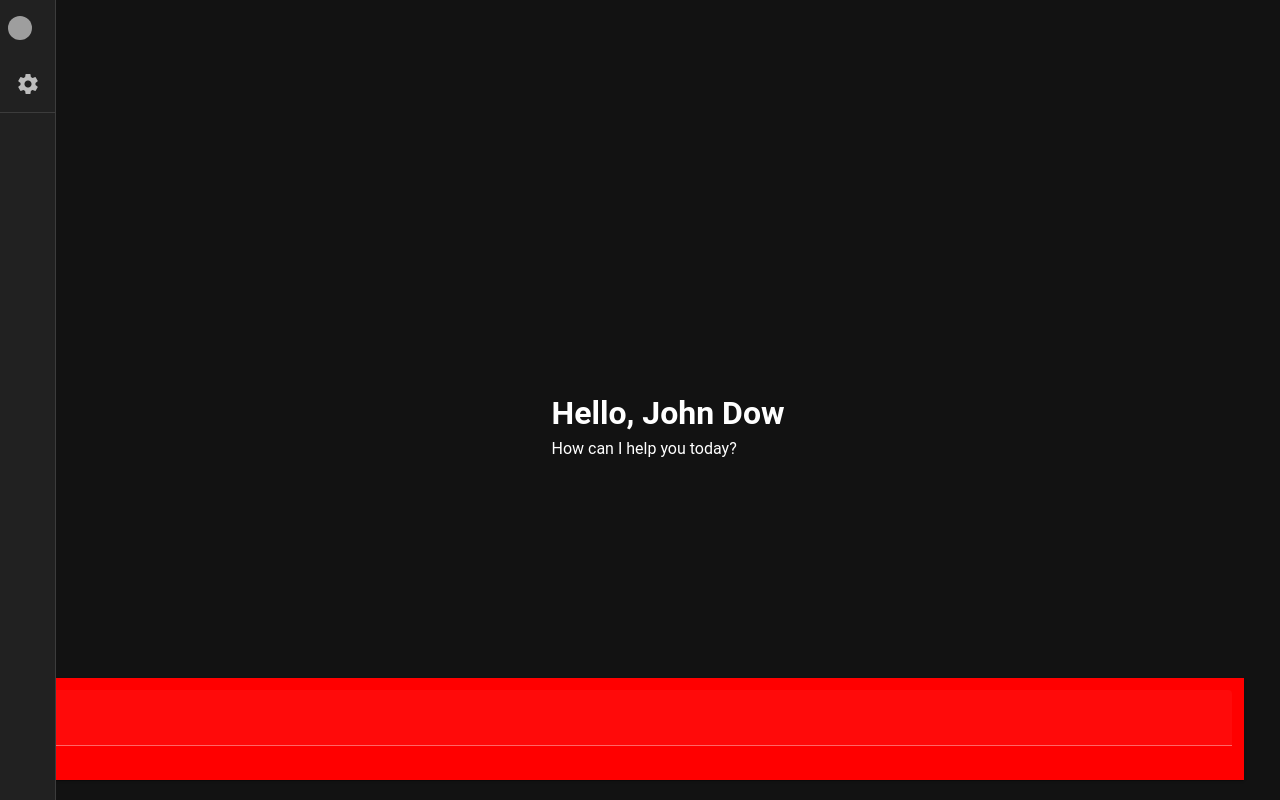
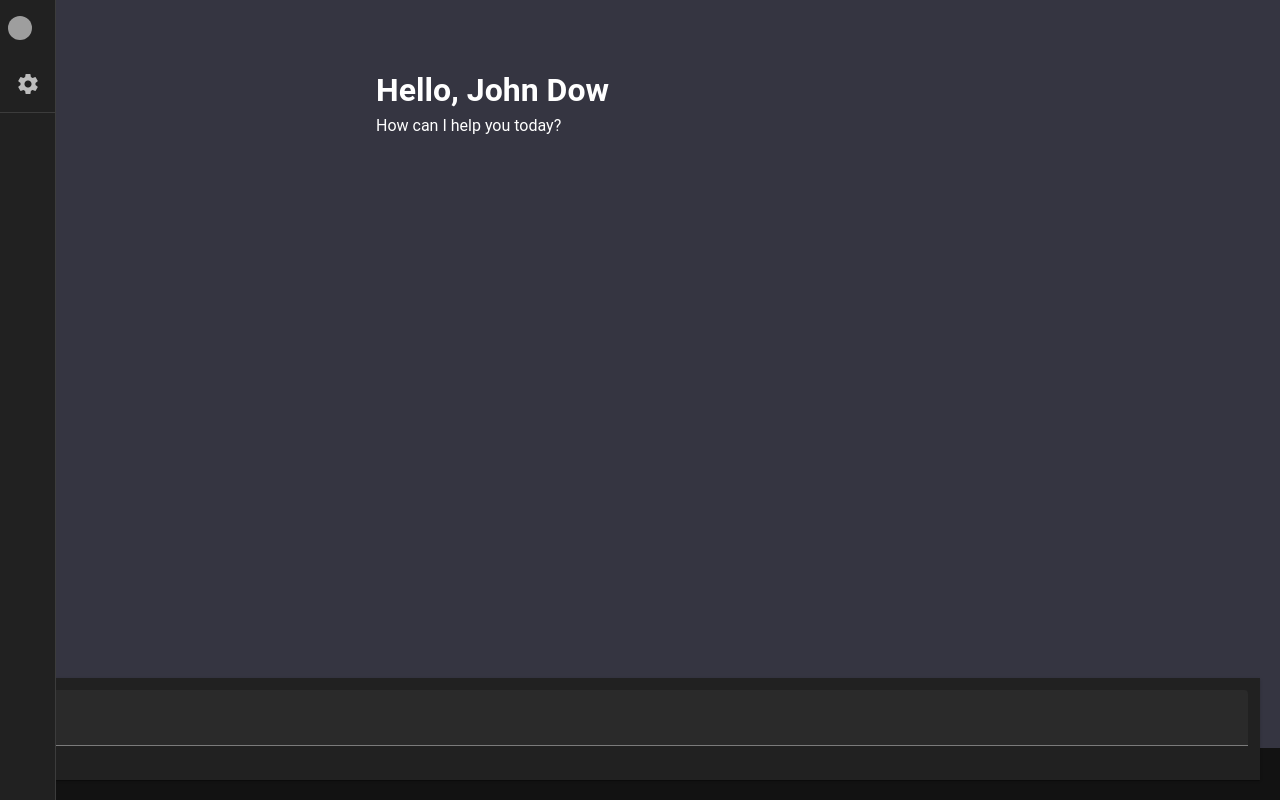
Before and after one commit to khordoo/langgraph-websocket-agents, a Vue app: page / in a window 1280 px wide. Built offline with nearby package versions, Linux system fonts and the light colour scheme; grey boxes are pictures that could not be loaded.

Commit message:
Define Message history as custom components

```diff
--- a/src/App.vue
+++ b/src/App.vue
@@ -1,79 +1,58 @@
 <template>
   <v-app>
-    <!-- Main content area -->
-    <v-main app>
-      <SideDrawer :displayName="displayName" />
-
-      <v-container fluid class="d-flex justify-center align-center fill-height pa-0" >
-        <WelcomeMessage v-if="!messageSent" :messageSent="messageSent" :displayName="displayName" />
-        <div v-else class="message-container">
-          <v-row>
-            <!-- Empty space on the left -->
-             <v-col cols="3"></v-col>
-
-            <v-col cols="6" style="background-color: red;">
-              <!-- Conditionally show the welcome message or chat history -->
-              <div v-if="!messageSent" class="welcome-message">
-                <WelcomeMessage :displayName="displayName" />
-              </div>
-              <div v-else class="message-history">
-                <!-- Iterate through messages and show them here -->
-                <div v-for="message in messages" :key="message.timestamp.getTime()" class="message"
-                  :class="{ 'ai-message': message.sender === 'ai', 'user-message': message.sender === 'user' }">
-                  <v-avatar :color="message.sender === 'user' ? 'blue' : 'grey lighten-2'" class="mr-3">
-                    <v-icon>{{ message.icon }}</v-icon>
-                  </v-avatar>
-                  <div class="message-content">
-                    <div class="message-header">
-                      <!-- Title based on the sender -->
-                      <span class="message-title">{{ message.sender === 'user' ? 'You' : 'ChatGPT' }}</span>
-                    </div>
-                    <div class="message" >{{ message.text }}</div>
-                  </div>
-                </div>
-              </div>
-            </v-col>
-            <!-- Empty space on the left -->
-            <v-col cols="3"></v-col>
-          </v-row>
-        </div>
-
-      </v-container>
-      <div class="input-container">
-        <MessageInput @sendMessage="handleSendMessage" style="background-color: red;" />
-      </div>
 
 
+
+    <v-main>
+      <SideDrawer :displayName="displayName" />
+      <v-container fluid>
+        <v-row>
+          <v-col cols="3"></v-col> <!-- Left spacer -->
+          <v-col cols="6" class="message-area">
+            <template v-if="!messages.length">
+              <!-- Welcome message -->
+              <WelcomeMessage :displayName="displayName" />
+            </template>
+            <template v-else>
+              <MessageHistory :messages="messages" ></MessageHistory>
+            </template>
+          </v-col>
+          <v-col cols="3"></v-col> <!-- Right spacer -->
+        </v-row>
+      </v-container>
+      <v-row>
+        <v-col cols="3"></v-col> <!-- Left spacer -->
+        <v-col cols="6"  style="background-color: red;" ></v-col> <!-- Left spacer -->
+        <v-col cols="3"></v-col> <!-- Left spacer -->
+      </v-row>
+      <div class="input-container">
+        <MessageInput @sendMessage="handleSendMessage" />
+      </div>
     </v-main>
-
-
   </v-app>
 </template>
-
 
 <script>
 import MessageInput from './components/MessageInput.vue';
 import SideDrawer from './components/SideDrawer.vue';
 import WelcomeMessage from './components/WelcomeMessage.vue';
+import MessageHistory from './components/MessageHistory.vue';
 
 export default {
   name: 'App',
   components: {
     MessageInput,
     SideDrawer,
-    WelcomeMessage
+    WelcomeMessage,
+    MessageHistory
   },
   data: () => ({
-    sidebarExpanded: true,
-    miniVariant: false, // Controls whether the drawer is in its mini state
-    messageSent: false,
-    userMessage: '',
     messages: [],
     displayName: 'John Dow'
   }),
   methods: {
     handleSendMessage(message) {
-      this.userMessage = message;
+      // Assuming 'mdi-account' is the icon for the user and 'mdi-robot' is the icon for the AI
       this.messages.push({
         sender: "user",
         text: message,
@@ -81,91 +60,71 @@ export default {
         timestamp: new Date()
       });
       this.messageSent = true;
-      // Send the message to the AI agent
-      // TODO: Send the message to the AI agent and get the response
-      // For the purpose of this example, we'll simulate an AI response
+
+      // Here you would send the message to the AI and get the response
+      // For now, let's simulate an AI response
       setTimeout(() => {
         this.messages.push({
           text: "This is an AI response.",
-          sender: 'ai',
-          icon: 'mdi-creation-outline',
+          sender: 'ChatGPT',
+          icon: 'mdi-robot',
           timestamp: new Date()
         });
-      }, 1000); // Simulate a delay for the AI response
-
-
+      }, 1000);
     }
   },
 };
 </script>
 
 <style>
-.fill-height {
-  min-height: 0;
-  /* Reset min-height */
-  height: calc(100vh - 48px);
-  /* Adjust the 48px based on your v-app-bar height if you have one */
+.v-container{
+   background-color: #353541;
 }
-
-.welcome-message {
-  margin-top: 50px;
-}
-
-.message-input {
-  padding: 0;
-  margin: 0;
-  /* Adjust height as necessary, but only as much as needed */
-  height: auto;
-  margin-left: 20px;
+.message-area {
+  height: calc(100vh - 60px);
+  /* Height minus input area height */
+  overflow-y: auto;
+  /* Enable scrolling for overflow content */
 }
 
 .input-container {
-  position: absolute;
+  position: fixed;
   bottom: 0;
   left: 0;
   right: 0;
-  /* Ensures full width */
-  padding: 0 16px;
-  /* Optional: Adjust padding if needed */
-}
-
-.message-history {
-  display: flex;
-  flex-direction: column;
-  justify-content: flex-start; /* Align messages to the start of the flex container */
-  overflow-y: auto;
-  flex-grow: 1;
-  max-height: calc(100vh - 120px); /* Adjust the 120px to account for your input area and any headers/footers */
-  min-height: 0; /* Override Vuetify's default min-height */
-  width: 100%;
 }
 
 .message {
-  display: flex;
-  align-items: flex-start;
-  /* Align items to the start to handle multi-line text */
-  margin-bottom: 12px;
-  width: 100%;
+  margin: 8px 0;
+  /* Spacing between messages */
 }
 
-.message-content {
-  max-width: 100%;
-  width: 100%;
-  /* Prevents the message text from stretching too wide */
-}
-
-.message-header {
+.icon-container {
   display: flex;
   align-items: center;
-}
-
-.message-title {
-  font-weight: bold;
-  margin-right: 8px;
+  justify-content: space-between;
 }
 
 .message-text {
+  padding-left: 15px;
   margin-top: 4px;
-  width: 100%;
-  /* If you want to separate the title from the text */
-}</style>
+  margin-bottom: 30px;
+}
+.message-title {
+  font-weight: bold;
+  margin-left: 5px;
+  margin-top: 5px;
+}
+.v-icon {
+  margin-right: 4px; /* Adjust space between the icon and the title */
+  size: 48;
+}
+
+.icon-and-title {
+  display: flex;
+  align-items: center;
+  margin-bottom: 10px; /* Adjust the space below the title as needed */
+  margin-left: 10px;
+}
+
+</style>
--- /dev/null
+++ b/src/components/MessageHistory.vue
@@ -0,0 +1,76 @@
+<template>
+    <div v-for="message in messages" :key="message.timestamp.getTime()" class="message">
+
+        <div class="icon-and-title">
+            <v-icon  :color="message.sender === 'user' ? 'blue' : 'green'">{{ message.icon }}</v-icon>
+            <span class="message-title">{{ message.sender === 'user' ? 'You' : 'AI' }}</span>
+        </div>
+
+        <div class="message-text">{{ message.text }}</div>
+
+
+    </div>
+
+</template>
+
+<script>
+export default {
+    props: {
+        messages: []
+    }
+}
+
+</script>
+
+<style>
+.v-container{
+   background-color: #353541;
+}
+.message-area {
+  height: calc(100vh - 60px);
+  /* Height minus input area height */
+  overflow-y: auto;
+  /* Enable scrolling for overflow content */
+}
+
+.input-container {
+  position: fixed;
+  bottom: 0;
+  left: 0;
+  right: 0;
+}
+
+.message {
+  margin: 8px 0;
+  /* Spacing between messages */
+}
+
+.icon-container {
+  display: flex;
+  align-items: center;
+  justify-content: space-between;
+}
+
+.message-text {
+  padding-left: 15px;
+  margin-top: 4px;
+  margin-bottom: 30px;
+}
+.message-title {
+  font-weight: bold;
+  margin-left: 5px;
+  margin-top: 5px;
+}
+.v-icon {
+  margin-right: 4px; /* Adjust space between the icon and the title */
+  size: 48;
+}
+
+.icon-and-title {
+  display: flex;
+  align-items: center;
+  margin-bottom: 10px; /* Adjust the space below the title as needed */
+  margin-left: 10px;
+}
+
+</style>
--- a/src/components/SideDrawer.vue
+++ b/src/components/SideDrawer.vue
@@ -26,6 +26,7 @@
         <v-divider></v-divider>
 
 
+
     </v-navigation-drawer>
 
 
--- a/src/components/WelcomeMessage.vue
+++ b/src/components/WelcomeMessage.vue
@@ -19,3 +19,8 @@ export default {
     }
 }
 </script>
+<style>
+.welcome-message{
+    margin-top: 50px;
+}
+</style>
```
